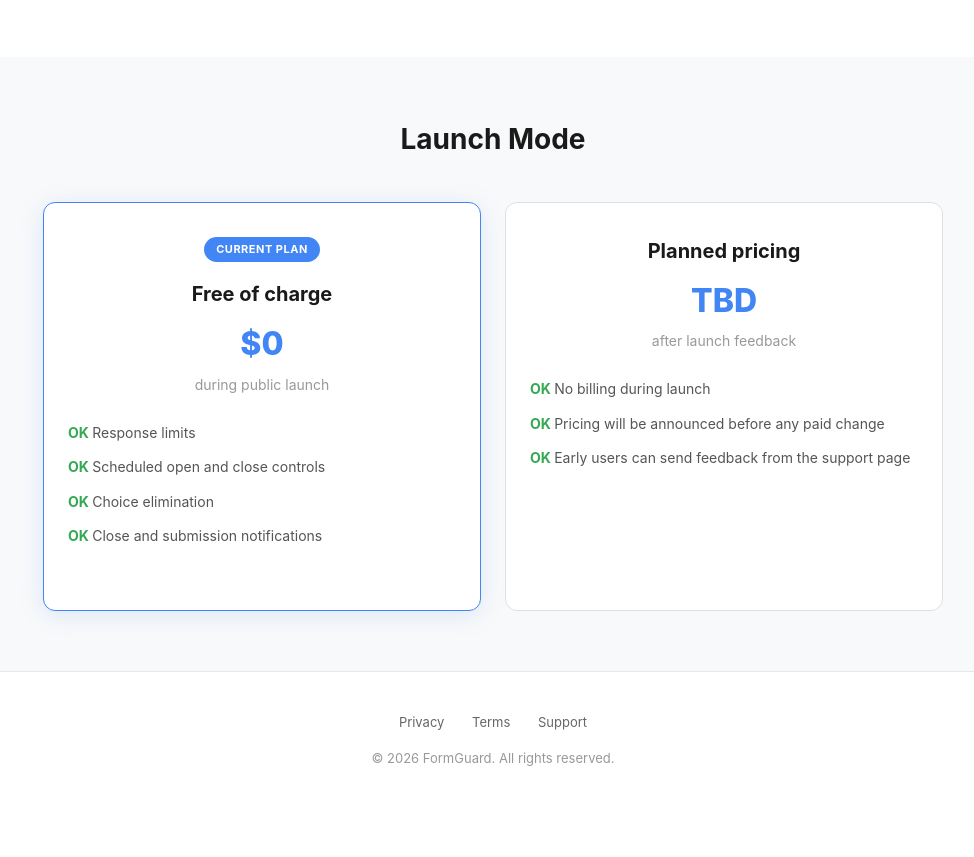
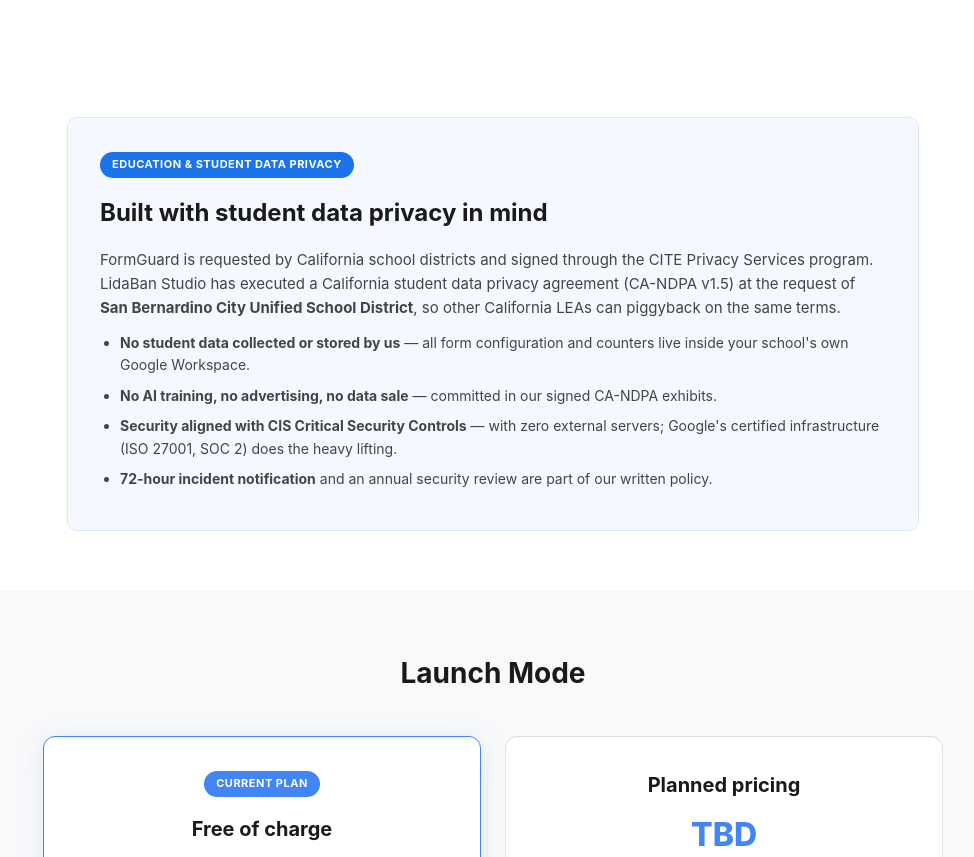
Before and after one commit to lidaban2025/formguard-site, a plain HTML site: page index.html in a window 1280 px wide. Shown: the part 1209-2066 px from the top of the page, without its empty margins (147-1121 px from the left). Before the commit the page ends 2018 px from the top, so only its background shows below. Drawn offline with Linux system fonts and the light colour scheme.

Commit message:
Add education & student data privacy section (CITE CA-NDPA signed)

```diff
--- a/index.html
+++ b/index.html
@@ -104,6 +104,48 @@
         .feature p {
             font-size: 14px;
             color: #666;
+        }
+        .edu {
+            max-width: 900px;
+            margin: 0 auto;
+            padding: 60px 24px;
+        }
+        .edu-card {
+            border: 1px solid #dce7ff;
+            background: #f5f8ff;
+            border-radius: 10px;
+            padding: 32px;
+        }
+        .edu-card h2 {
+            font-size: 24px;
+            font-weight: 700;
+            color: #1a1a1a;
+            margin-bottom: 16px;
+        }
+        .edu-card p {
+            font-size: 15px;
+            color: #444;
+            margin-bottom: 12px;
+        }
+        .edu-card ul {
+            margin: 12px 0 0 20px;
+        }
+        .edu-card li {
+            font-size: 14px;
+            color: #444;
+            margin-bottom: 8px;
+        }
+        .edu-badge {
+            display: inline-block;
+            background: #1a73e8;
+            color: #fff;
+            font-size: 11px;
+            font-weight: 700;
+            padding: 4px 12px;
+            border-radius: 20px;
+            margin-bottom: 16px;
+            text-transform: uppercase;
+            letter-spacing: 0.5px;
         }
         .pricing {
             background: #f8f9fa;
@@ -288,6 +330,20 @@
         </div>
     </div>
 
+    <div class="edu" id="education">
+        <div class="edu-card">
+            <div class="edu-badge">Education &amp; Student Data Privacy</div>
+            <h2>Built with student data privacy in mind</h2>
+            <p>FormGuard is requested by California school districts and signed through the CITE Privacy Services program. LidaBan Studio has executed a California student data privacy agreement (CA-NDPA v1.5) at the request of <strong>San Bernardino City Unified School District</strong>, so other California LEAs can piggyback on the same terms.</p>
+            <ul>
+                <li><strong>No student data collected or stored by us</strong> — all form configuration and counters live inside your school's own Google Workspace.</li>
+                <li><strong>No AI training, no advertising, no data sale</strong> — committed in our signed CA-NDPA exhibits.</li>
+                <li><strong>Security aligned with CIS Critical Security Controls</strong> — with zero external servers; Google's certified infrastructure (ISO 27001, SOC 2) does the heavy lifting.</li>
+                <li><strong>72-hour incident notification</strong> and an annual security review are part of our written policy.</li>
+            </ul>
+        </div>
+    </div>
+
     <div class="pricing" id="launch">
         <h2>Launch Mode</h2>
         <div class="pricing-grid">
```
